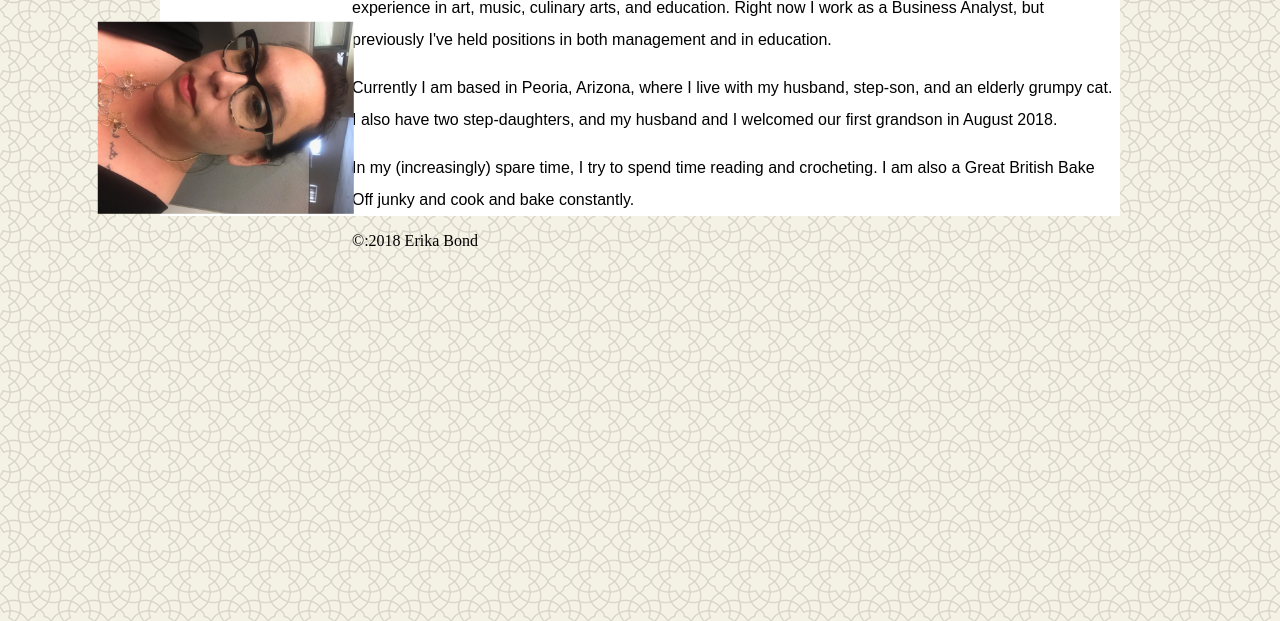
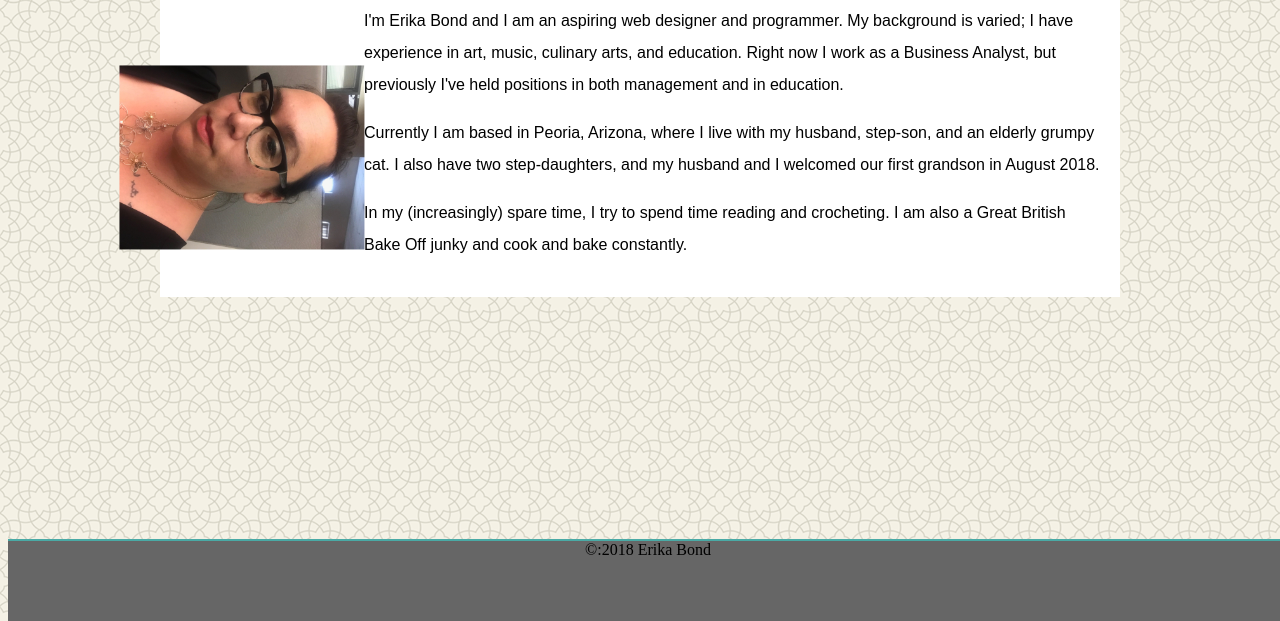
Before and after one commit to ENKBond/Basic-Portfolio, a plain HTML site: page index.html in a window 1280 px wide. Shown: the part 179-800 px from the top of the page. Drawn offline with Linux system fonts and the light colour scheme.

Commit message:
added footer and other formatting

```diff
--- a/assets/css/style.css
+++ b/assets/css/style.css
@@ -10,7 +10,7 @@ body {
     background-color: #ffffff;
     width: 100%;
     height: 82px;
-    position: absolute;
+    position: fixed;
     top: 0;
     left: 0;
     z-index: -1;
@@ -56,6 +56,7 @@ header {
     margin: auto;
     background-color: white;
     z-index: -1;
+    padding: 25px 20px 20px 20px;
 }
 
 h2 {
@@ -75,3 +76,15 @@ img {
     float: left;
     padding-top: 60px;
 }
+
+footer {
+    clear: both;
+    background-color: #666666;
+    width: 100%;
+    height: 82px;
+    position: fixed;
+    text-align: center;
+    z-index: -1;
+    border-top: 2px solid #4aaaa5;
+    bottom: 0px;
+}
```
